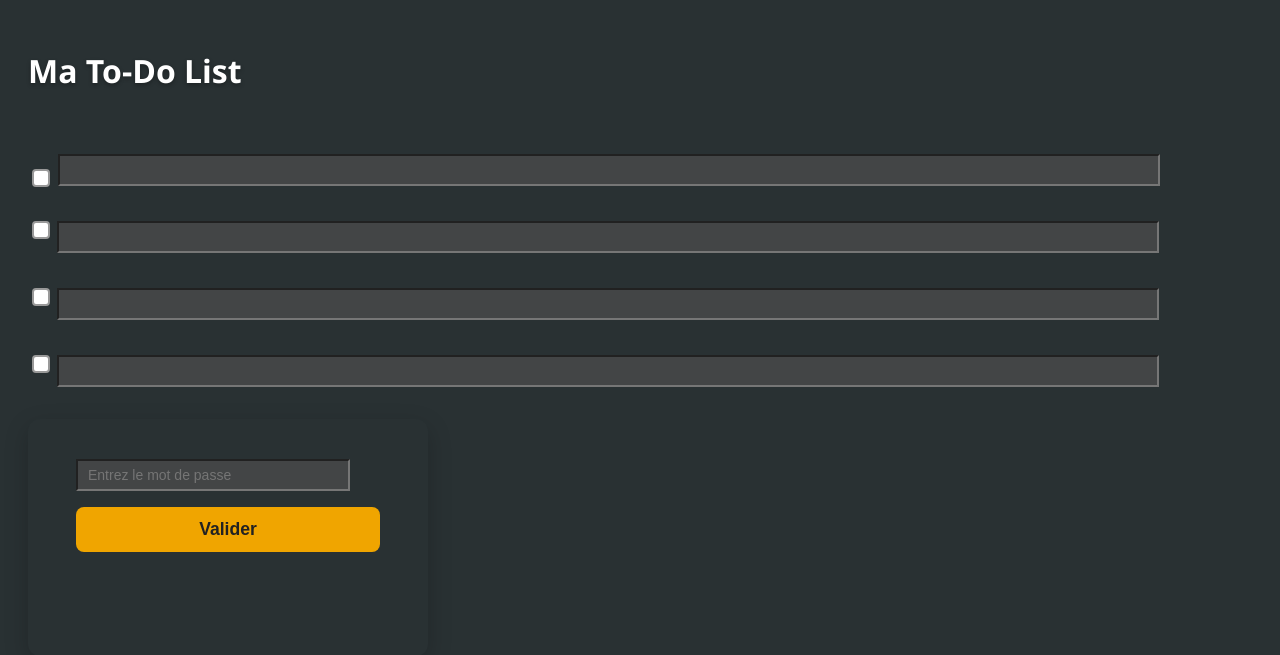
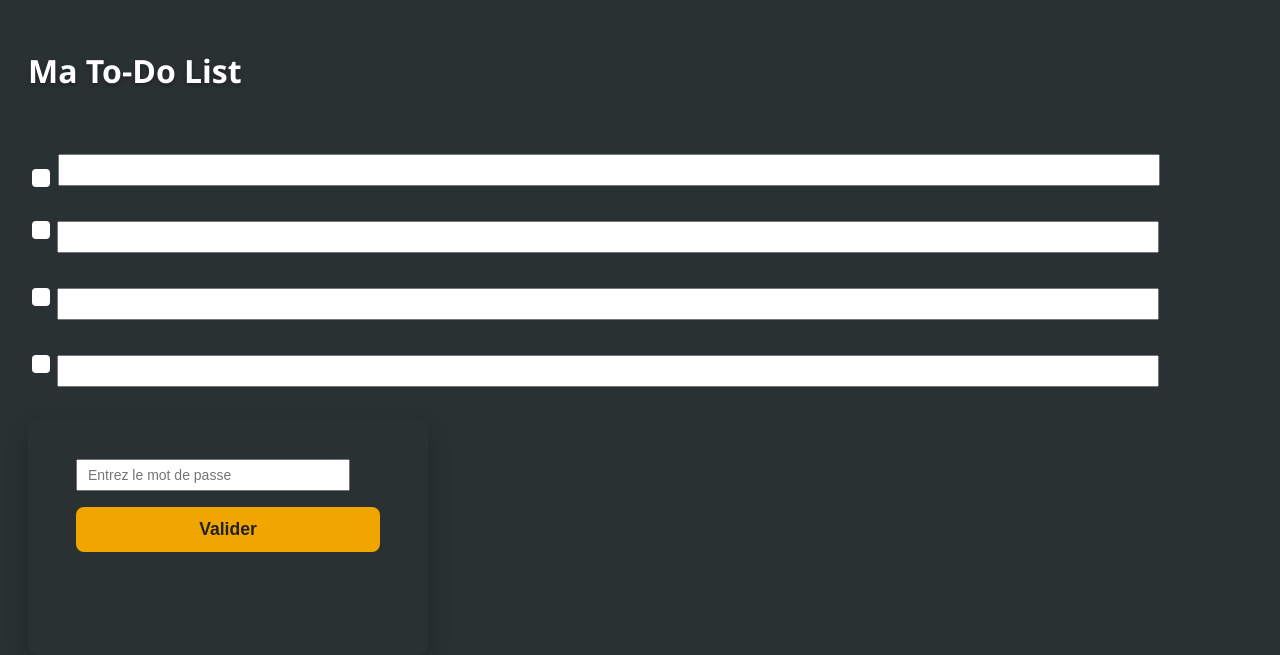
Before and after one commit to dim2008/projet, a Flask app: page / in a window 1280 px wide. Shown: the top 655 px of the page. Run offline with Flask 3, Linux system fonts and the light colour scheme.

Commit message:
Update style.css

```diff
--- a/static/style.css
+++ b/static/style.css
@@ -34,6 +34,7 @@ input[type="text"] {
   width: 90%;
   color: #ffffff;
   margin-bottom: 1rem;
+  border-radius: 5px
   background-color: #434546;
   padding: 6px 10px;
   font-size: 14px;
@@ -44,7 +45,7 @@ input[type="checkbox"] {
   appearance: none;
   width: 18px;
   height: 18px;
-  border: 2px solid #999;
+  border: 0px solid #999;
   border-radius: 4px;
   background-color: white;
   cursor: pointer;
```
